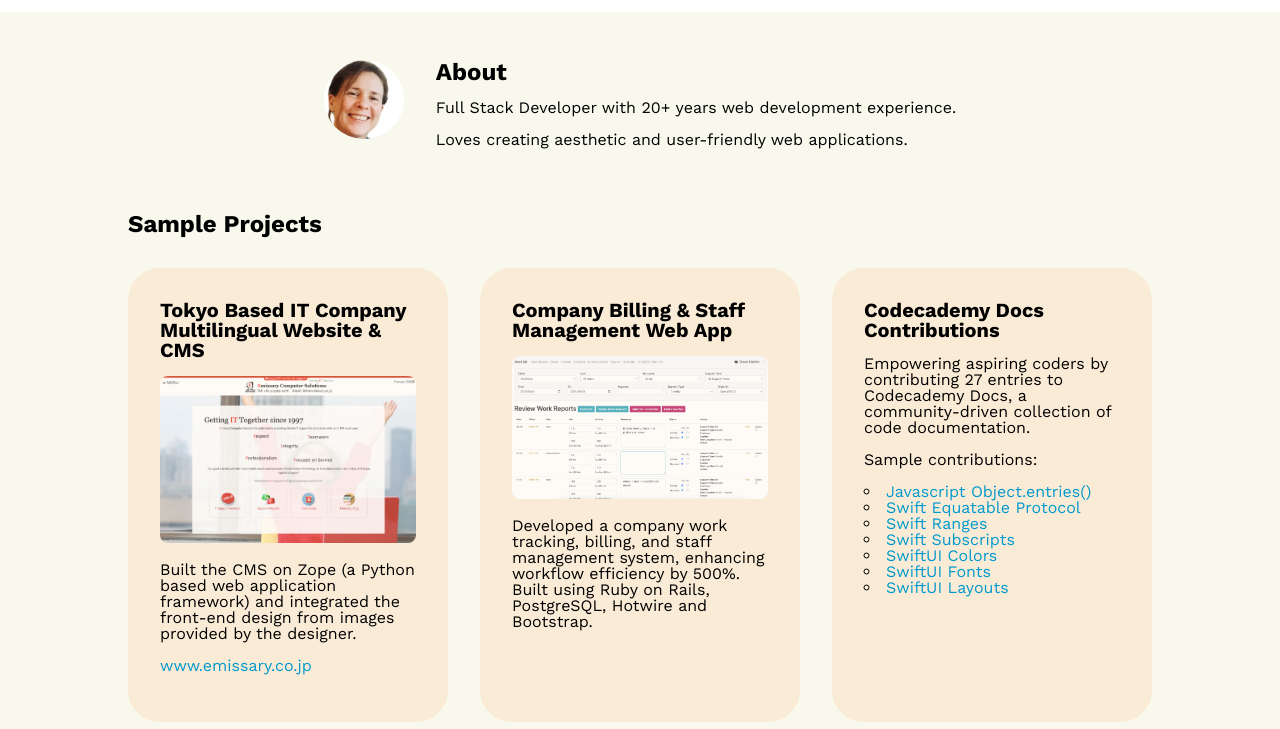
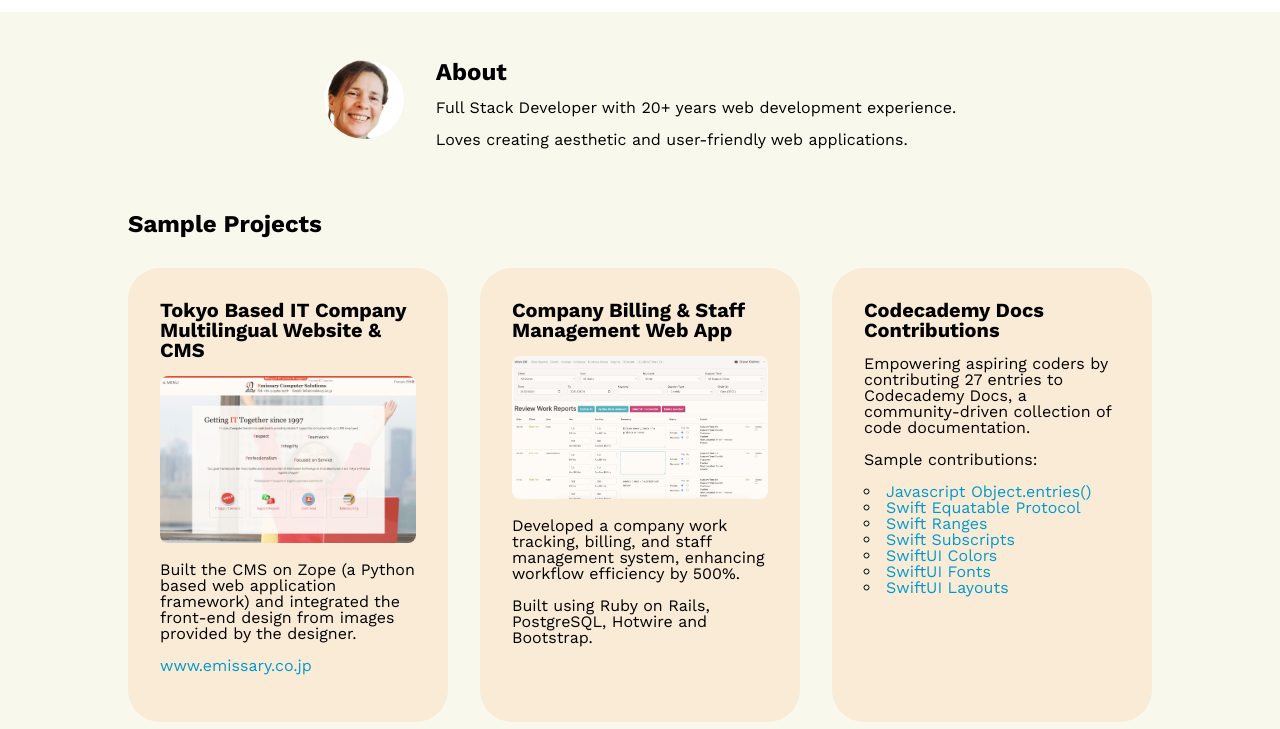
Before and after one commit to gracekishino/gracekishino.github.io, a plain HTML site: page index.html in a window 1280 px wide. Shown: the part 71-800 px from the top of the page. Drawn offline with nearby package versions, Linux system fonts and the light colour scheme.

Commit message:
Add paragraph

```diff
--- a/index.html
+++ b/index.html
@@ -57,7 +57,10 @@
                             <img src="images/workdb.png" alt="Work DB Screenshot" >
                         </p>
                         <p>
-                            Developed a company work tracking, billing, and staff management system, enhancing workflow efficiency by 500%. Built using Ruby on Rails, PostgreSQL, Hotwire and Bootstrap.
+                            Developed a company work tracking, billing, and staff management system, enhancing workflow efficiency by 500%.
+                        </p>
+                        <p>
+                            Built using Ruby on Rails, PostgreSQL, Hotwire and Bootstrap.
                         </p>
                     </div>
 
```
